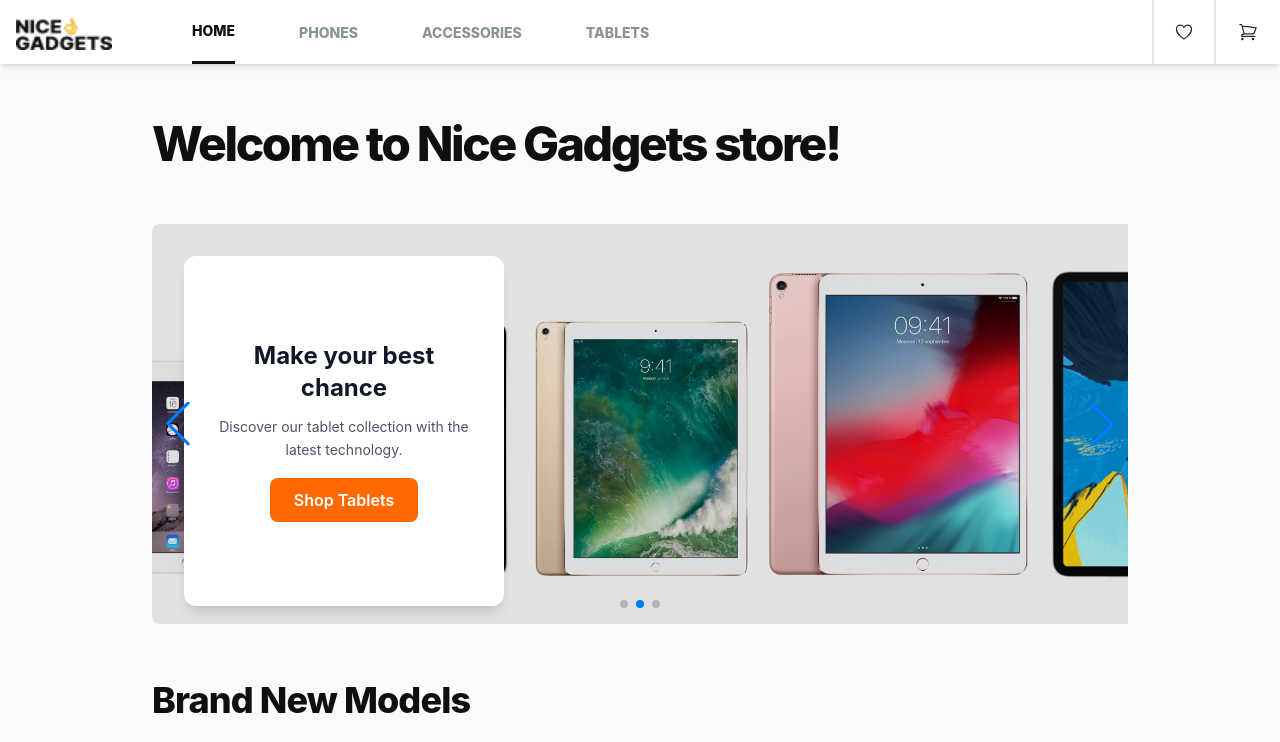
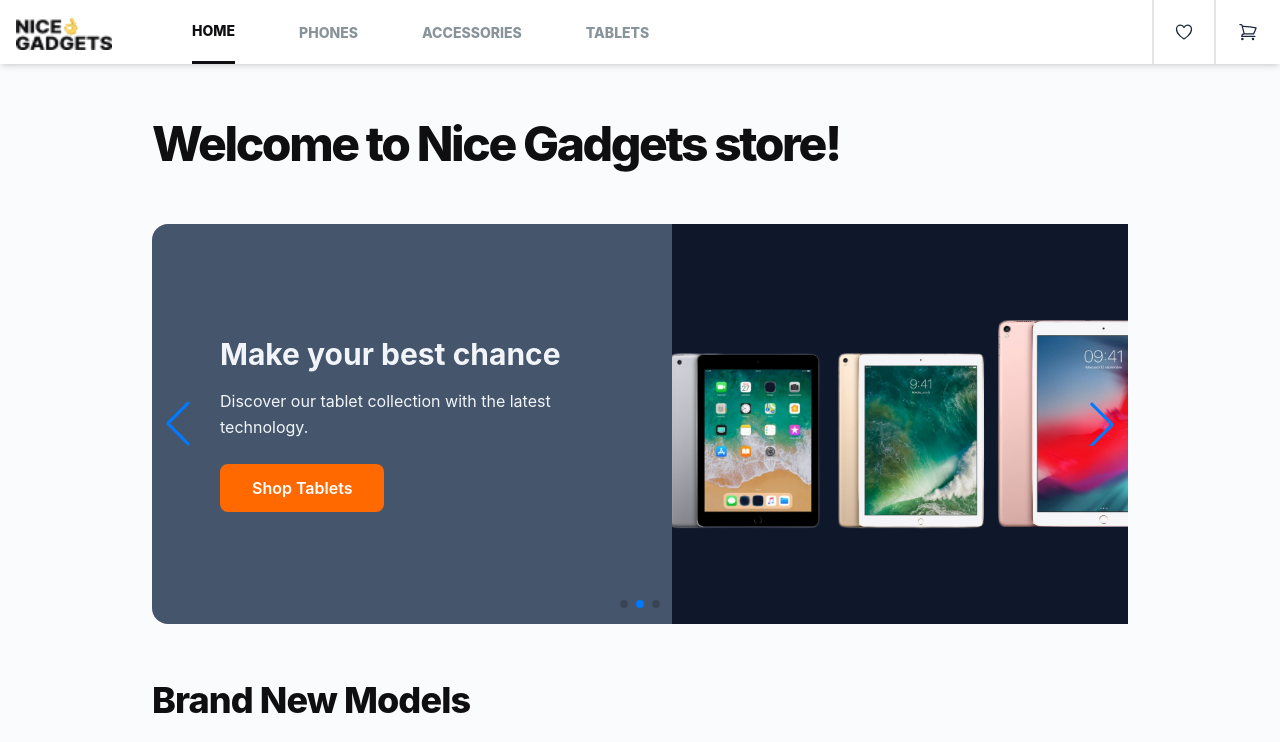
Before and after one commit to 14lucas-mendes/nice-gadgets, a Next.js app: page / in a window 1280 px wide. Shown: the top 742 px of the page. Built offline with nearby package versions, Linux system fonts and the light colour scheme; no server answers.

Commit message:
gerado slider via swiper

```diff
--- a/src/app/loading.tsx
+++ b/src/app/loading.tsx
@@ -1,10 +1,20 @@
 export default function Loading() {
     return (
-      <div className="flex flex-col justify-center items-center h-screen">
+      <div className="flex flex-col gap-4 justify-center items-center h-screen">
         <div className="flex space-x-2">
-          <div className={`w-3 h-3 bg-purple-600 rounded-full animate-pulse`} style={{animationDelay: '0ms'}}></div>
-          <div className={`w-3 h-3 bg-purple-600 rounded-full animate-pulse`} style={{animationDelay: '150ms'}}></div>
-          <div className={`w-3 h-3 bg-purple-600 rounded-full animate-pulse`} style={{animationDelay: '300ms'}}></div>
+          <div className={`w-5 h-5 bg-purple-600 rounded-full animate-pulse`} style={{animationDelay: '0ms'}}></div>
+          <div className={`w-5 h-5 bg-purple-600 rounded-full animate-pulse`} style={{animationDelay: '150ms'}}></div>
+          <div className={`w-5 h-5 bg-purple-600 rounded-full animate-pulse`} style={{animationDelay: '300ms'}}></div>
+        </div>
+        <div className="flex space-x-2">
+          <div className={`w-5 h-5 bg-purple-600 rounded-full animate-pulse`} style={{animationDelay: '0ms'}}></div>
+          <div className={`w-5 h-5 bg-purple-600 rounded-full animate-pulse`} style={{animationDelay: '150ms'}}></div>
+          <div className={`w-5 h-5 bg-purple-600 rounded-full animate-pulse`} style={{animationDelay: '300ms'}}></div>
+        </div>
+        <div className="flex space-x-2">
+          <div className={`w-5 h-5 bg-purple-600 rounded-full animate-pulse`} style={{animationDelay: '0ms'}}></div>
+          <div className={`w-5 h-5 bg-purple-600 rounded-full animate-pulse`} style={{animationDelay: '150ms'}}></div>
+          <div className={`w-5 h-5 bg-purple-600 rounded-full animate-pulse`} style={{animationDelay: '300ms'}}></div>
         </div>
       </div>
     );
--- a/src/components/Card/index.tsx
+++ b/src/components/Card/index.tsx
@@ -4,7 +4,7 @@ import Link from 'next/link';
 
 export default function Card({products}: {products: Product[]}) {
   return (
-   <div className='flex flex-row gap-6 overflow-auto pb-4'>
+   <div className='flex flex-row gap-6 overflow-x-auto pb-4'>
       {products.map((product) => (
         <div key={product.id} className="w-[272px] h-[506px] bg-white rounded-lg border border-slate-400 shadow-md">
           <div className='px-8 py-8 flex flex-col gap-2'>
--- a/src/components/HeadingCard/index.tsx
+++ b/src/components/HeadingCard/index.tsx
@@ -5,7 +5,7 @@ type HeadingCardProps = {
 
 export function HeadingCard({children, as: Tag}: HeadingCardProps) {
     const headingClass = {
-        h1: 'text-5xl tracking-tighter font-extrabold',
+        h1: 'text-5xl tracking-tighter font-extrabold tracking-tight',
         h2: 'text-4xl tracking-tight font-extrabold',
         h3: 'text-3xl font-medium',
         h4: 'text-2xl font-normal',
--- a/src/components/Slider/Slider.css
+++ b/src/components/Slider/Slider.css
@@ -1,7 +1,6 @@
         /* Estilização das setas de navegação */
         .swiper-button-next,
         .swiper-button-prev {
-          background: transparent;
           width: 40px;
           height: 40px;
           transition: all 0.3s ease;
@@ -15,7 +14,6 @@
         .swiper-button-next::after,
         .swiper-button-prev::after {
           font-size: 30px;
-          color: #3b82f6;
           font-weight: bold;
         }
 
@@ -33,7 +31,7 @@
         }
 
         .swiper-pagination-bullet-active {
-          background: #3b82f6;
+          background: #718967;
           width: 10px;
           height: 10px;
         }
--- a/src/components/Slider/index.tsx
+++ b/src/components/Slider/index.tsx
@@ -65,40 +65,45 @@ export default function Slider() {
             >
         {slider.map((slide) => (
           <SwiperSlide key={slide.id}>
-            <div className="relative w-full sm:w-[490px] sm:h-[189px] md:w-[1040px] md:h-[400px] mx-auto">
-              {/* Imagem de fundo */}
-              <Image
-                src={slide.src}
-                alt={slide.alt}
-                fill
-                className="object-cover rounded-lg"
-                priority={slide.id === 1}
-              />
+            <div className="relative w-full sm:w-[490px] sm:h-[189px] md:w-[1040px] md:h-[400px] mx-auto bg-gray-100 overflow-hidden rounded-2xl">
 
-              {/* Overlay escuro para melhor legibilidade */}
-              <div className="absolute inset-0 bg-black/10 rounded-lg" />
+              {/* Container flex para dividir em 50/50 */}
+              <div className="flex h-full">
 
-              {/* Card com conteúdo - posicionado no canto superior esquerdo */}
-              <div className="absolute top-4 left-4 md:top-8 md:left-8">
-                <div className="bg-white rounded-xl shadow-lg p-4 md:p-6 w-[200px] sm:w-[220px] md:w-[320px] md:h-[350px] flex flex-col items-center text-center justify-center">
-                  <h2 className="text-lg md:text-2xl font-bold text-gray-900 mb-2 md:mb-3">
-                    {slide.title}
-                  </h2>
-                  <p className="text-gray-600 text-xs md:text-sm mb-3 md:mb-4 leading-relaxed">
-                    {slide.description}
-                  </p>
-                  <Link
-                    href={slide.buttonLink}
-                    className="inline-block bg-orange-500 hover:bg-orange-600 text-white font-semibold px-4 md:px-6 py-2 md:py-2.5 rounded-lg transition-colors duration-300 text-sm md:text-base"
-                  >
-                    {slide.buttonText}
-                  </Link>
+                {/* Card com conteúdo - 50% esquerda */}
+                <div className="w-1/2 flex items-center justify-center p-4 md:p-8 bg-slate-600">
+                  <div className="max-w-sm">
+                    <h2 className="text-lg md:text-3xl font-bold text-slate-100 mb-2 md:mb-4">
+                      {slide.title}
+                    </h2>
+                    <p className="text-slate-100 text-xs md:text-base mb-3 md:mb-6 leading-relaxed">
+                      {slide.description}
+                    </p>
+                    <Link
+                      href={slide.buttonLink}
+                      className="inline-block bg-orange-500 hover:bg-orange-600 text-white font-semibold px-4 md:px-8 py-2 md:py-3 rounded-lg transition-colors duration-300 text-sm md:text-base"
+                    >
+                      {slide.buttonText}
+                    </Link>
+                  </div>
                 </div>
+
+                {/* Imagem - 50% direita */}
+                <div className="relative w-1/2 bg-slate-900">
+                  <Image
+                    src={slide.src}
+                    alt={slide.alt}
+                    fill
+                    className="object-cover"
+                    priority={slide.id === 1}
+                  />
+                </div>
+
               </div>
             </div>
           </SwiperSlide>
         ))}
       </Swiper>
-        </div>
+    </div>
     )
 }
```
